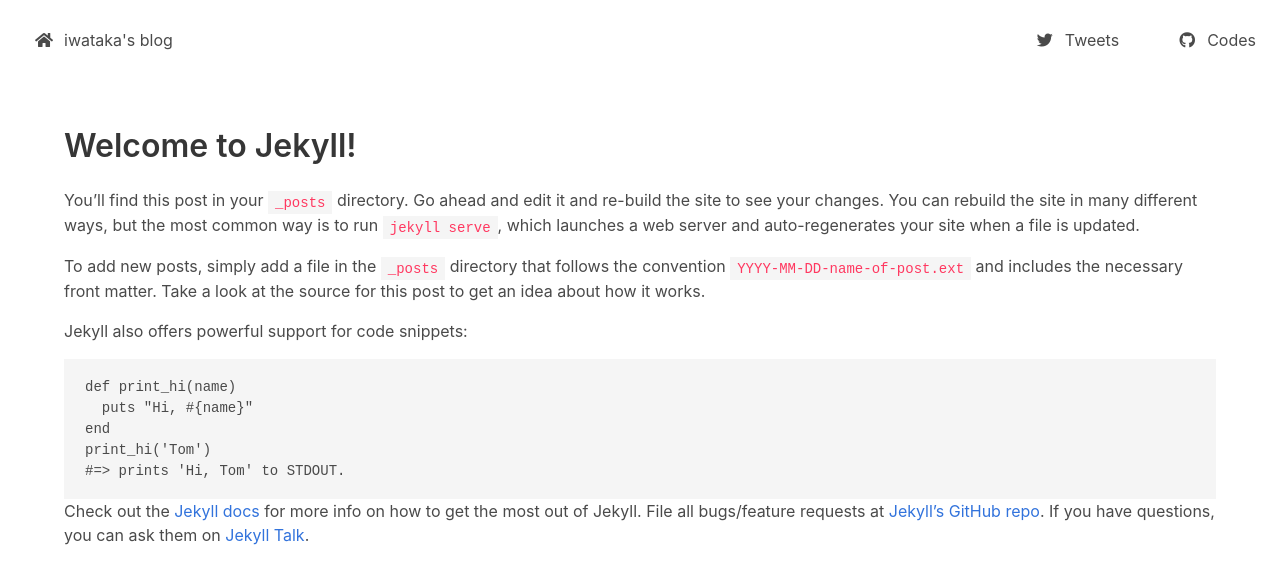
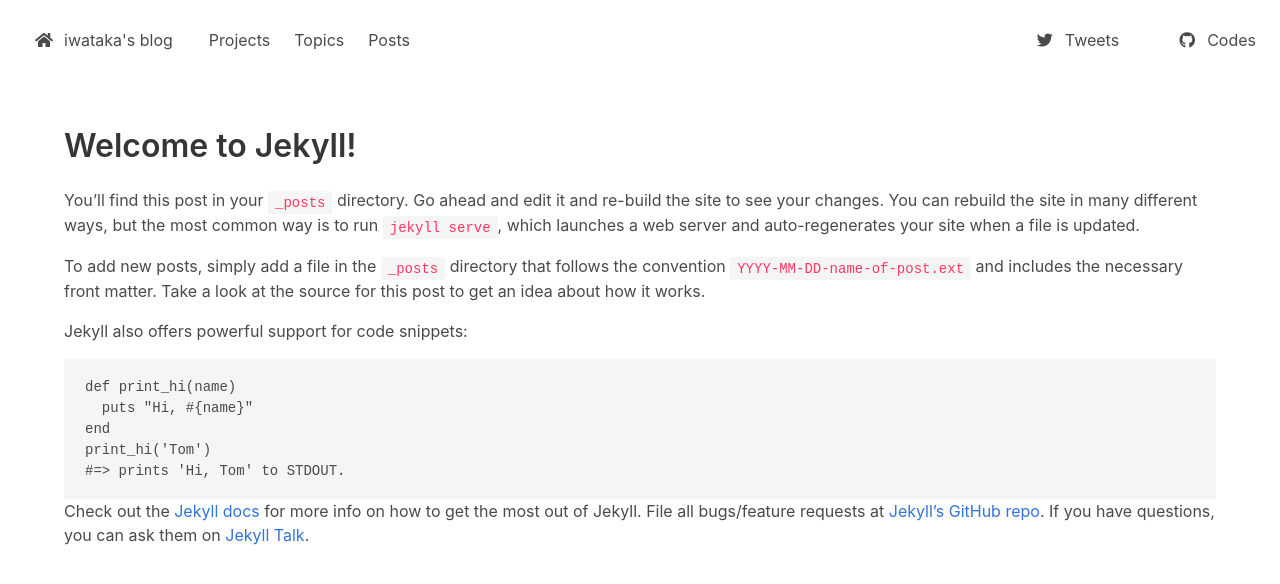
Before and after one commit to iwataka/iwataka.github.io, a Jekyll site: the page built from _posts/2019-05-09-welcome-to-jekyll.markdown, in a window 1280 px wide. Shown: the top 584 px of the page. Built offline with Jekyll 4.4.1, drawn with Linux system fonts in a browser that asks for light colours; nearby versions of some CDN libraries.

Commit message:
Add some items to navbar

```diff
--- a/_layouts/default.html
+++ b/_layouts/default.html
@@ -25,7 +25,17 @@
     </div>
 
     <div id="navbarBasicExample" class="navbar-menu">
-      <div class="navbar-start"></div>
+      <div class="navbar-start">
+        <a class="navbar-item" href="/#projects">
+          Projects
+        </a>
+        <a class="navbar-item" href="/#topics">
+          Topics
+        </a>
+        <a class="navbar-item" href="/#posts">
+          Posts
+        </a>
+      </div>
 
       <div class="navbar-end">
         <div class="navbar-item">
--- a/_layouts/home.html
+++ b/_layouts/home.html
@@ -10,7 +10,7 @@ layout: default
 
 <section class="section">
 
-  <h2 class="subtitle">My Projects</h2>
+  <h2 id="projects" class="subtitle">My Projects</h2>
   <small class="has-text-grey">GitHub repositories I've ever built</small>
   <hr>
 
@@ -44,7 +44,7 @@ layout: default
 
 <section class="section">
 
-  <h2 class="subtitle">My Topics</h2>
+  <h2 id="topics" class="subtitle">My Topics</h2>
   <small class="has-text-grey">skills and interests I have</small>
   <hr>
 
@@ -65,7 +65,7 @@ layout: default
 
   {%- if site.posts.size > 0 -%}
 
-  <h2 class="subtitle">My Posts</h2>
+  <h2 id="posts" class="subtitle">My Posts</h2>
   <small class="has-text-grey">information and know-hows I want to share</small>
   <hr>
 
```
